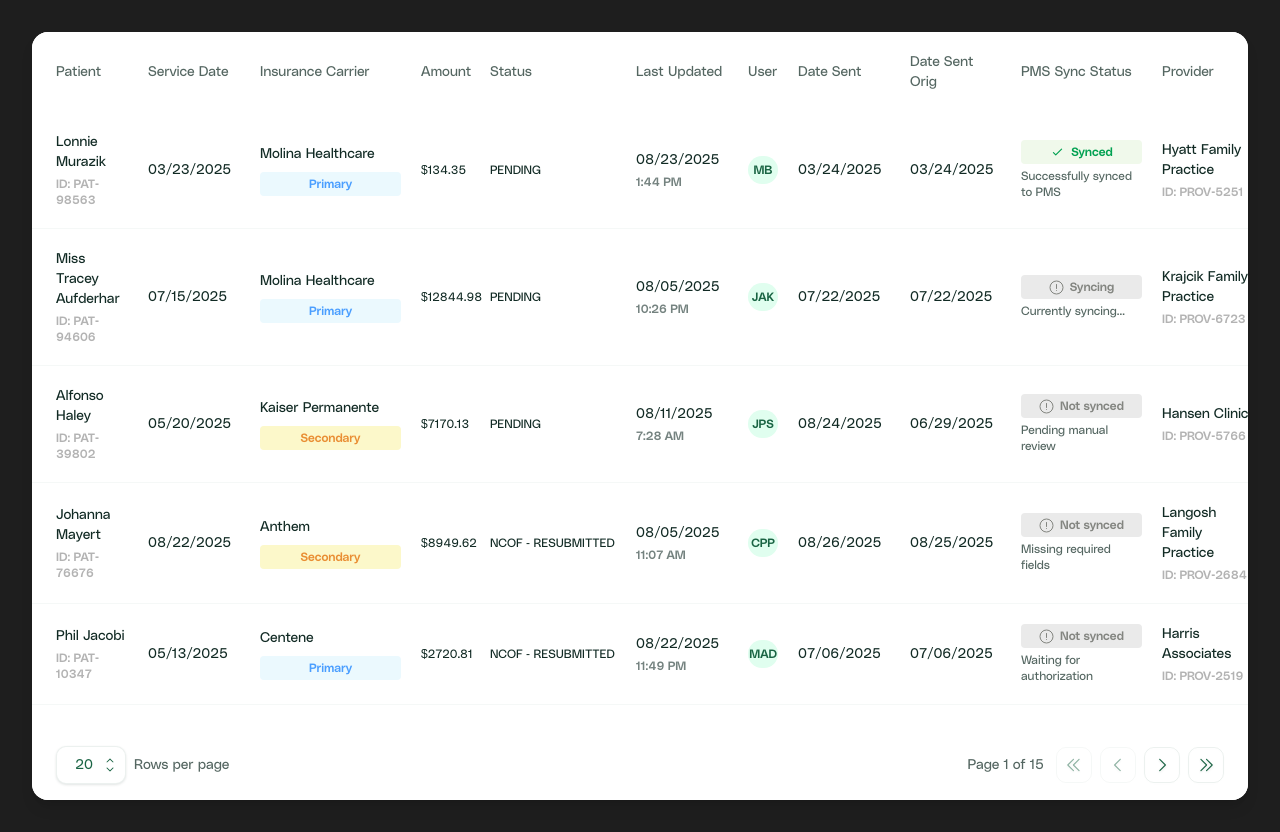
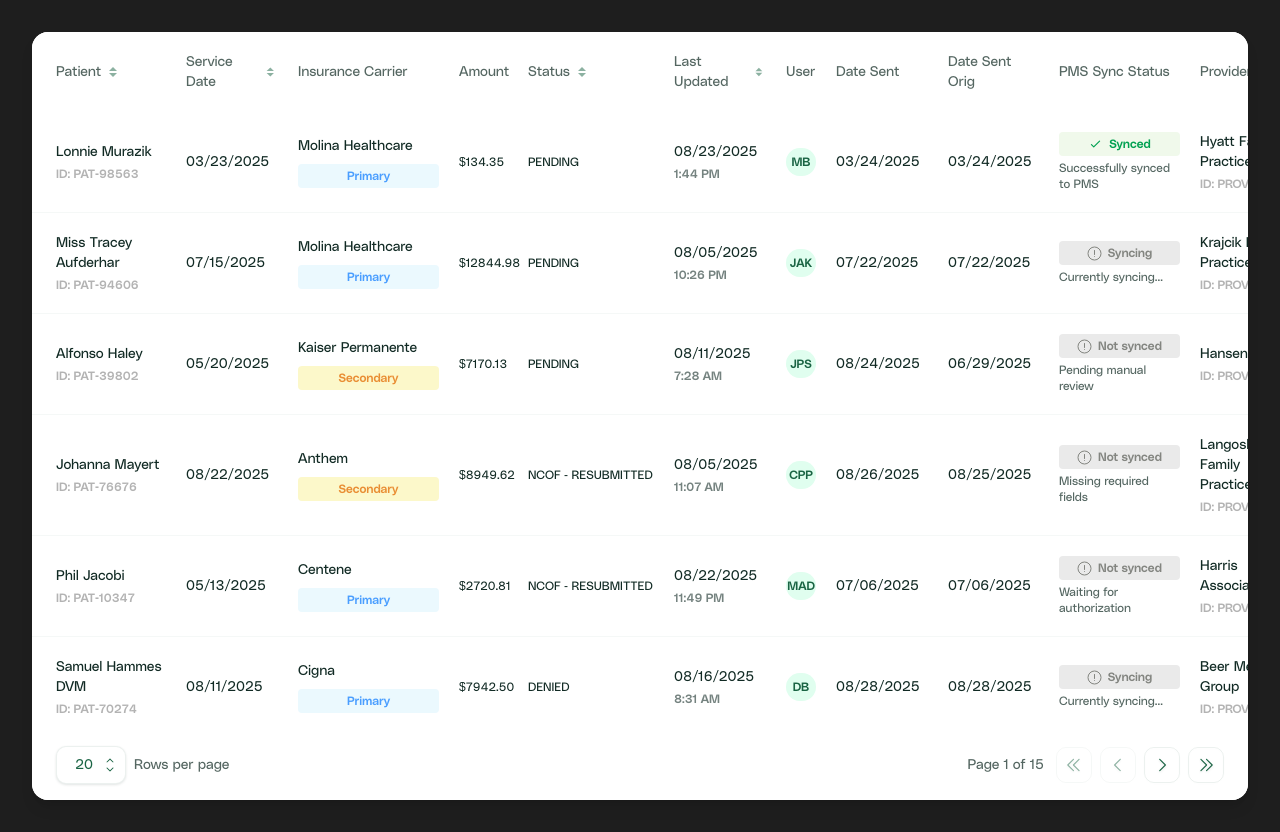
Before and after one commit to nafisholeh/dntel-insurance, a Next.js app: page / in a window 1280 px wide. Built offline with nearby package versions, Linux system fonts and the light colour scheme.

Commit message:
feat: enable sorting to certain columns

```diff
--- a/src/app/page.tsx
+++ b/src/app/page.tsx
@@ -4,12 +4,12 @@ import { insuranceClaimsData } from "../data/insurance-data";
 export default function Home() {
   // Define columns with exact widths from your design
   const columns: TableColumn[] = [
-    { key: 'patient', label: 'Patient', width: '72px' },
-    { key: 'serviceDate', label: 'Service Date', width: '92px' },
+    { key: 'patient', label: 'Patient', width: '110px', sortable: true },
+    { key: 'serviceDate', label: 'Service Date', width: '92px', sortable: true },
     { key: 'insuranceCarrier', label: 'Insurance Carrier', width: '141px' },
     { key: 'amount', label: 'Amount', width: '49px' },
-    { key: 'status', label: 'Status', width: '126px' },
-    { key: 'lastUpdated', label: 'Last Updated', width: '92px' },
+    { key: 'status', label: 'Status', width: '126px', sortable: true },
+    { key: 'lastUpdated', label: 'Last Updated', width: '92px', sortable: true },
     { key: 'user', label: 'User', width: '30px' },
     { key: 'dateSent', label: 'Date Sent', width: '92px' },
     { key: 'dateSentOrig', label: 'Date Sent Orig', width: '91px' },
--- a/src/components/DataTable.tsx
+++ b/src/components/DataTable.tsx
@@ -8,6 +8,7 @@ export interface TableColumn {
   key: ColumnKey;
   label: string;
   width: string;
+  sortable?: boolean;
 }
 
 export interface DataTableProps {
@@ -17,6 +18,32 @@ export interface DataTableProps {
   defaultRowsPerPage?: number;
 }
 
+type SortDirection = 'asc' | 'desc' | null;
+
+interface SortState {
+  column: ColumnKey | null;
+  direction: SortDirection;
+}
+
+const SortIcon = ({ direction }: { direction: SortDirection }) => {
+  return (
+    <svg width="16" height="16" viewBox="0 0 16 16" fill="none" xmlns="http://www.w3.org/2000/svg">
+      {/* Up arrow (ascending) */}
+      <path
+        d="M8 3L12 7H4L8 3Z"
+        fill="#1A6444"
+        opacity={direction === 'asc' ? 1 : 0.5}
+      />
+      {/* Down arrow (descending) */}
+      <path
+        d="M8 13L4 9H12L8 13Z"
+        fill="#1A6444"
+        opacity={direction === 'desc' ? 1 : 0.5}
+      />
+    </svg>
+  );
+};
+
 /**
  * Robust DataTable component using CSS Grid
  * - Automatically calculates minimum width
@@ -25,6 +52,7 @@ export interface DataTableProps {
  * - Makes columns easily configurable
  * - Uses dedicated ClaimRow component for data rendering
  * - Includes pagination with customizable rows per page
+ * - Supports sorting by clickable column headers
  */
 export default function DataTable({
   columns,
@@ -34,17 +62,87 @@ export default function DataTable({
 }: DataTableProps) {
   const [currentPage, setCurrentPage] = useState(1);
   const [rowsPerPage, setRowsPerPage] = useState(defaultRowsPerPage);
+  const [sortState, setSortState] = useState<SortState>({
+    column: null,
+    direction: null
+  });
+
+  // Sorting logic
+  const sortedData = useMemo(() => {
+    if (!sortState.column || !sortState.direction) {
+      return data;
+    }
+
+    const sorted = [...data].sort((a, b) => {
+      let aValue: string | Date;
+      let bValue: string | Date;
+
+      // Handle nested object properties
+      if (sortState.column === 'patient') {
+        aValue = a.patient.name;
+        bValue = b.patient.name;
+      } else if (sortState.column === 'lastUpdated') {
+        aValue = new Date(a.lastUpdated.date);
+        bValue = new Date(b.lastUpdated.date);
+      } else {
+        aValue = a[sortState.column as keyof ClaimRowData] as string;
+        bValue = b[sortState.column as keyof ClaimRowData] as string;
+      }
+
+      // Handle date sorting
+      if (sortState.column === 'serviceDate' || sortState.column === 'lastUpdated') {
+        const dateA = sortState.column === 'lastUpdated' ? aValue as Date : new Date(aValue as string);
+        const dateB = sortState.column === 'lastUpdated' ? bValue as Date : new Date(bValue as string);
+        return sortState.direction === 'asc'
+          ? dateA.getTime() - dateB.getTime()
+          : dateB.getTime() - dateA.getTime();
+      }
+
+      // String sorting (for patient name, status, etc.)
+      const stringA = String(aValue).toLowerCase();
+      const stringB = String(bValue).toLowerCase();
+
+      if (sortState.direction === 'asc') {
+        return stringA < stringB ? -1 : stringA > stringB ? 1 : 0;
+      } else {
+        return stringA > stringB ? -1 : stringA < stringB ? 1 : 0;
+      }
+    });
+
+    return sorted;
+  }, [data, sortState]);
+
+  // Handle column header click
+  const handleSort = (columnKey: ColumnKey) => {
+    const column = columns.find(col => col.key === columnKey);
+    if (!column?.sortable) return;
+
+    setSortState(prev => {
+      if (prev.column === columnKey) {
+        // Cycle through: asc -> desc -> null
+        if (prev.direction === 'asc') {
+          return { column: columnKey, direction: 'desc' };
+        } else if (prev.direction === 'desc') {
+          return { column: null, direction: null };
+        }
+      }
+      return { column: columnKey, direction: 'asc' };
+    });
+
+    // Reset to first page when sorting
+    setCurrentPage(1);
+  };
 
   // Calculate pagination values
-  const totalRows = data.length;
+  const totalRows = sortedData.length;
   const totalPages = Math.ceil(totalRows / rowsPerPage);
 
   // Get current page data
   const paginatedData = useMemo(() => {
     const startIndex = (currentPage - 1) * rowsPerPage;
     const endIndex = startIndex + rowsPerPage;
-    return data.slice(startIndex, endIndex);
-  }, [data, currentPage, rowsPerPage]);
+    return sortedData.slice(startIndex, endIndex);
+  }, [sortedData, currentPage, rowsPerPage]);
 
   // Reset to first page when rows per page changes
   const handleRowsPerPageChange = (newRowsPerPage: number) => {
@@ -76,9 +174,17 @@ export default function DataTable({
           {columns.map((column) => (
             <div
               key={`header-${column.key}`}
-              className="text-left flex items-center py-5 font-medium text-sm text-[#546661]"
+              className={`text-left flex items-center py-5 font-medium text-sm text-[#546661] ${
+                column.sortable ? 'cursor-pointer hover:text-[#1A6444] select-none' : ''
+              }`}
+              onClick={() => column.sortable && handleSort(column.key)}
             >
-              {column.label}
+              <span className="mr-1">{column.label}</span>
+              {column.sortable && (
+                <SortIcon
+                  direction={sortState.column === column.key ? sortState.direction : null}
+                />
+              )}
             </div>
           ))}
         </div>
```
